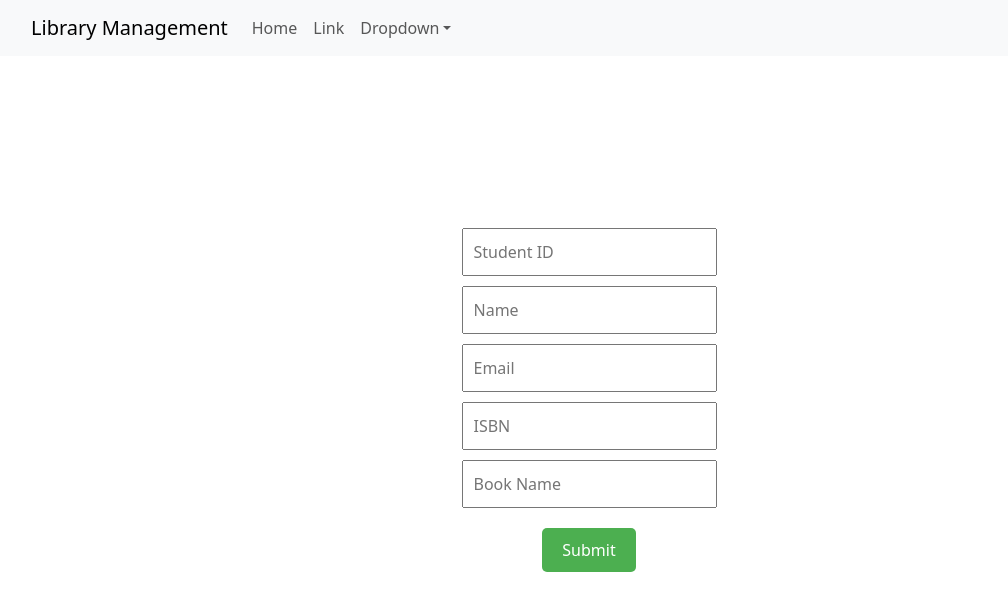
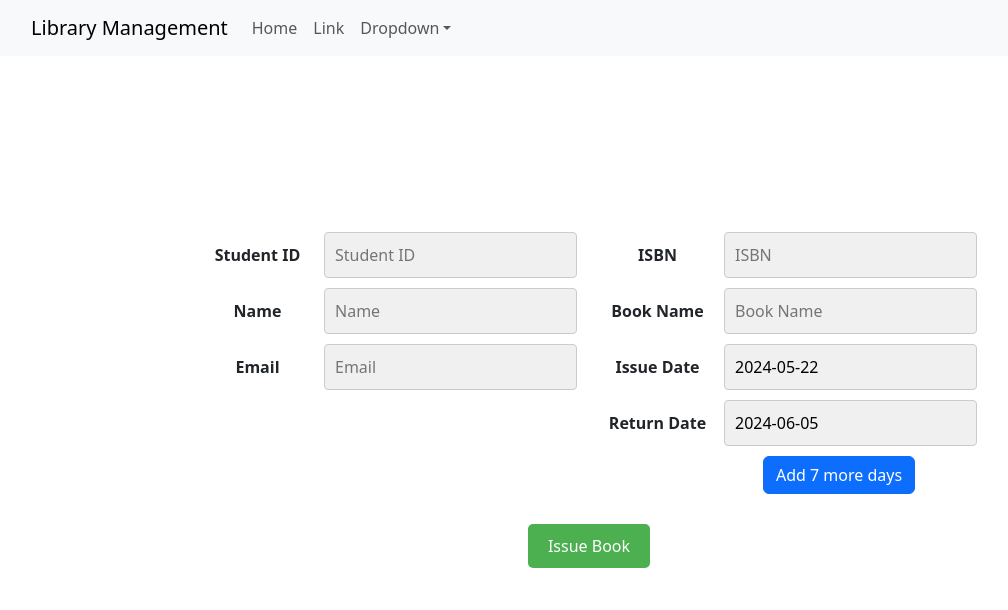
Before and after one commit to Ayush0031/Library-Management-System, a React (Vite) app in the folder frontend/ui/: page /bookIssue in a window 1280 px wide. Shown: the top 610 px of the page, without its empty margins (51-1059 px from the left). Built offline with nearby package versions, Linux system fonts and the light colour scheme.

Commit message:
bookIssue

```diff
--- a/frontend/ui/src/pages/BookIssue.jsx
+++ b/frontend/ui/src/pages/BookIssue.jsx
@@ -1,13 +1,38 @@
-import React from 'react';
+import React, { useEffect, useState } from 'react';
 import { useForm } from 'react-hook-form';
 import Header from '../components/Header';
 
 export default function BookIssue() {
+
     const {
         register,
         handleSubmit,
+        setValue,
         formState: { errors },
     } = useForm();
+
+    const getTodayDate = () => {
+        const today = new Date();
+        return today.toISOString().split('T')[0];
+    };
+
+    const getReturnDate = () => {
+        const returnDate = new Date();
+        returnDate.setDate(returnDate.getDate() + 14);
+        return returnDate.toISOString().split('T')[0];
+    };
+    const [returnDate,setReturnDate]=useState(getReturnDate());
+    const handleReturnDate=(e)=>{
+        e.preventDefault();
+        const newReturnDate = new Date(returnDate);
+        newReturnDate.setDate(newReturnDate.getDate() + 7);
+        const newReturnDateStr = newReturnDate.toISOString().split('T')[0];
+        setReturnDate(newReturnDateStr);
+        setValue('returnDate', newReturnDateStr)
+    }
+    useEffect(()=>{
+
+    },[returnDate])
 
     const onSubmit = (data) => {
         console.log(data);
@@ -16,52 +41,112 @@ export default function BookIssue() {
 
     return (
         <>
-        <Header/>
+            <Header />
             <form onSubmit={handleSubmit(onSubmit)} style={formStyle}>
+                <div className="container">
+                    <div className="row">
+                        <div className="col-6">
                             <div style={inputContainer}>
-                <input style={inputStyle} defaultValue="" {...register("studentId")} placeholder="Student ID" />
+                                <label htmlFor="studentId" style={labelStyle}>Student ID</label>
+                                <input required style={inputStyle} id="studentId" {...register("studentId", { required: true })} placeholder="Student ID" />
+
                             </div>
                             <div style={inputContainer}>
-                <input style={inputStyle} defaultValue="" {...register("name")} placeholder="Name" />
-                {errors.name && <span style={errorStyle}>This field is required</span>}
+                                <label htmlFor="name" style={labelStyle}>Name</label>
+                                <input required style={inputStyle} id="name" {...register("name", { required: true })} placeholder="Name" />
+
                             </div>
                             <div style={inputContainer}>
-                <input style={inputStyle} defaultValue="" {...register("email")} placeholder="Email" />
-                {errors.email && <span style={errorStyle}>This field is required</span>}
+                                <label htmlFor="email" style={labelStyle}>Email</label>
+                                <input required style={inputStyle} id="email" {...register("email", { required: true })} placeholder="Email" />
+
+                            </div>
+                        </div>
+                        <div className="col-6">
+                            <div style={inputContainer}>
+                                <label htmlFor="isbn" style={labelStyle}>ISBN</label>
+                                <input required style={inputStyle} id="isbn" {...register("isbn", { required: true })} placeholder="ISBN" />
+
                             </div>
                             <div style={inputContainer}>
-                <input style={inputStyle} defaultValue="" {...register("isbn")} placeholder="ISBN" />
-                {errors.isbn && <span style={errorStyle}>This field is required</span>}
+                                <label htmlFor="bookName" style={labelStyle}>Book Name</label>
+                                <input required style={inputStyle} id="bookName" {...register("bookName", { required: true })} placeholder="Book Name" />
+
                             </div>
                             <div style={inputContainer}>
-                <input style={inputStyle} defaultValue="" {...register("bookName")} placeholder="Book Name" />
-                {errors.bookName && <span style={errorStyle}>This field is required</span>}
+                                <label htmlFor="issueDate" style={labelStyle}>Issue Date</label>
+                                <input
+                                    style={inputDateStyle}
+                                    id="issueDate"
+                                    defaultValue={getTodayDate()}
+                                    {...register("issueDate")}
+                                    placeholder="Issue Date"
+                                    readOnly
+                                />
                             </div>
-            <input type="submit" style={submitButtonStyle} />
+                            <div style={inputContainer}>
+                                <label htmlFor="returnDate" style={labelStyle}>Return Date</label>
+                                <input
+                                    style={inputDateStyle}
+                                    id="returnDate"
+                                    value={returnDate}
+                                    {...register("returnDate")}
+                                    placeholder="Return Date"
+                                    readOnly
+                                />
+
+                            </div>
+                            <button type="button" className="btn btn-primary" onClick={handleReturnDate} style={{marginLeft:"100px"}} >Add 7 more days</button>
+                        </div>
+                    </div>
+                    <div style={submitContainer}>
+                        <input type="submit" style={submitButtonStyle} value="Issue Book" />
+                    </div>
+                </div>
             </form>
         </>
     );
 }
+
 const formStyle = {
-    display: 'flex',
-    flexDirection: 'column',
-    alignItems: 'center',
-    maxWidth: '400px',
+    maxWidth: '800px',
     margin: '0 auto',
 };
 
 const inputContainer = {
+    display: 'flex',
+    alignItems: 'center',
     marginBottom: '10px',
 };
 
 const inputStyle = {
     padding: '10px',
-    width: '100%',
+    marginLeft: '10px',
+    flex: '1',
+    backgroundColor: '#f0f0f0',
+    border: '1px solid #ccc',
+    borderRadius: '4px',
+
+};
+
+const inputDateStyle = {
+    padding: '10px',
+    marginLeft: '10px',
+    flex: '1',
+    backgroundColor: '#f0f0f0',
+    border: '1px solid #ccc',
+    borderRadius: '4px',
+};
+
+const labelStyle = {
+    fontWeight: 'bold',
+    width: '120px',
 };
 
 const errorStyle = {
     color: 'red',
     fontSize: '12px',
+    marginLeft: '10px',
 };
 
 const submitButtonStyle = {
@@ -73,3 +158,9 @@ const submitButtonStyle = {
     borderRadius: '5px',
     marginTop: '10px',
 };
+
+const submitContainer = {
+    display: 'flex',
+    justifyContent: 'center',
+    marginTop: '20px',
+};
```
Lines whose indentation alone changed are shown as unchanged.
